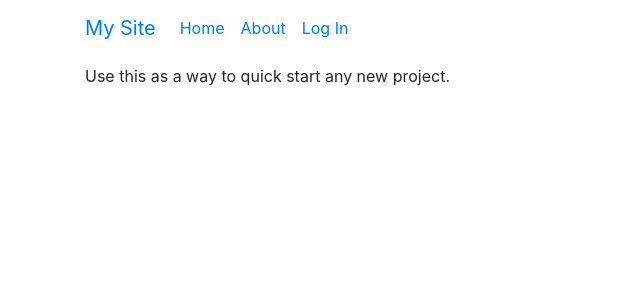
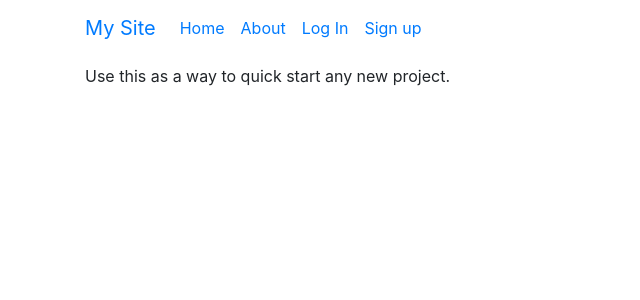
Before and after one commit to kickstartcoding/django-kcproject-starter, a Django app: template apps/core/templates/base.html in a window 1280 px wide. Shown: the top 300 px of the page, without its empty margins (0-640 px from the left). Run offline with Django 3.2, Linux system fonts and the light colour scheme; the template is opened without the code that fills it, so the values that code supplies are empty; some libraries are stand-ins or nearby versions.

Commit message:
fix links

```diff
--- a/apps/core/templates/base.html
+++ b/apps/core/templates/base.html
@@ -45,10 +45,10 @@
         <div class="collapse navbar-collapse" id="navbarSupportedContent">
             <ul class="navbar-nav mr-auto">
                 <li class="nav-item">
-                    <a class="nav-link" href="{% url 'core_homepage' %}">Home</a>
+                    <a class="nav-link" href="{% url 'homepage' %}">Home</a>
                 </li>
                 <li class="nav-item">
-                    <a class="nav-link" href="{% url 'core_about' %}">About</a>
+                    <a class="nav-link" href="{% url 'about' %}">About</a>
                 </li>
 
                 {% if request.user.is_authenticated %}
@@ -58,6 +58,9 @@
                 {% else %}
                     <li class="nav-item">
                         <a id="log-in-link" class="nav-link" href="{% url 'login' %}">Log In</a>
+                    </li>
+                    <li class="nav-item">
+                        <a id="log-in-link" class="nav-link" href="{% url 'signup' %}">Sign up</a>
                     </li>
                 {% endif %}
             </ul>
```
